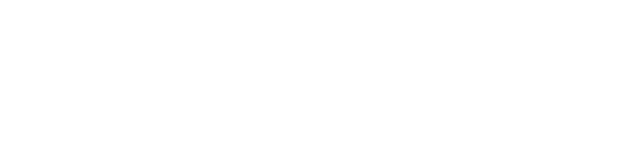
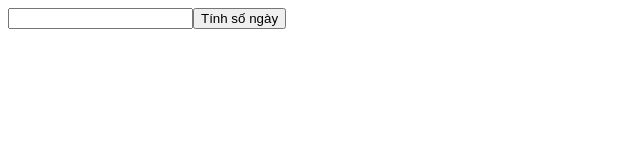
Before and after one commit to Cheeeeez/Codegym-module-1, a plain HTML site: page IF-2/bt-cau-lenh-switch-case.html in a window 1280 px wide. Shown: the whole page, without its empty margins (0-640 px from the left). Drawn offline with Linux system fonts and the light colour scheme.

Commit message:
add bt-cau-lenh-switch-case.html

```diff
--- a/IF-2/bt-cau-lenh-switch-case.html
+++ b/IF-2/bt-cau-lenh-switch-case.html
@@ -8,6 +8,35 @@
     <title>Document</title>
 </head>
 <body>
-
+<input type="text" id="input"><button onclick="countTheDay()">Tính số ngày</button>
+<div id="result"></div>
 </body>
+<script>
+    function countTheDay() {
+        let month = document.getElementById('input').value;
+        month = Number.parseInt(month);
+        switch (month) {
+            case 1 :
+            case 3 :
+            case 5 :
+            case 7 :
+            case 8 :
+            case 10 :
+            case 12 :
+                document.getElementById('result').innerHTML = " Tháng " + month + " có 31 ngày ";
+                break;
+            case 2 :
+                document.getElementById('result').innerHTML = " Tháng " + month + " có 28 hoặc 29 ngày ";
+                break;
+            case 4 :
+            case 6 :
+            case 9 :
+            case 11 :
+                document.getElementById('result').innerHTML = " Tháng " + month + " có 30 ngày ";
+                break;
+            default :
+                document.getElementById('result').innerHTML = " Mời nhập đúng số tháng ";
+        }
+    }
+</script>
 </html>
```
Also changed, not shown: IF-2/BTVN-dem_so.html (+8 -5 lines).
